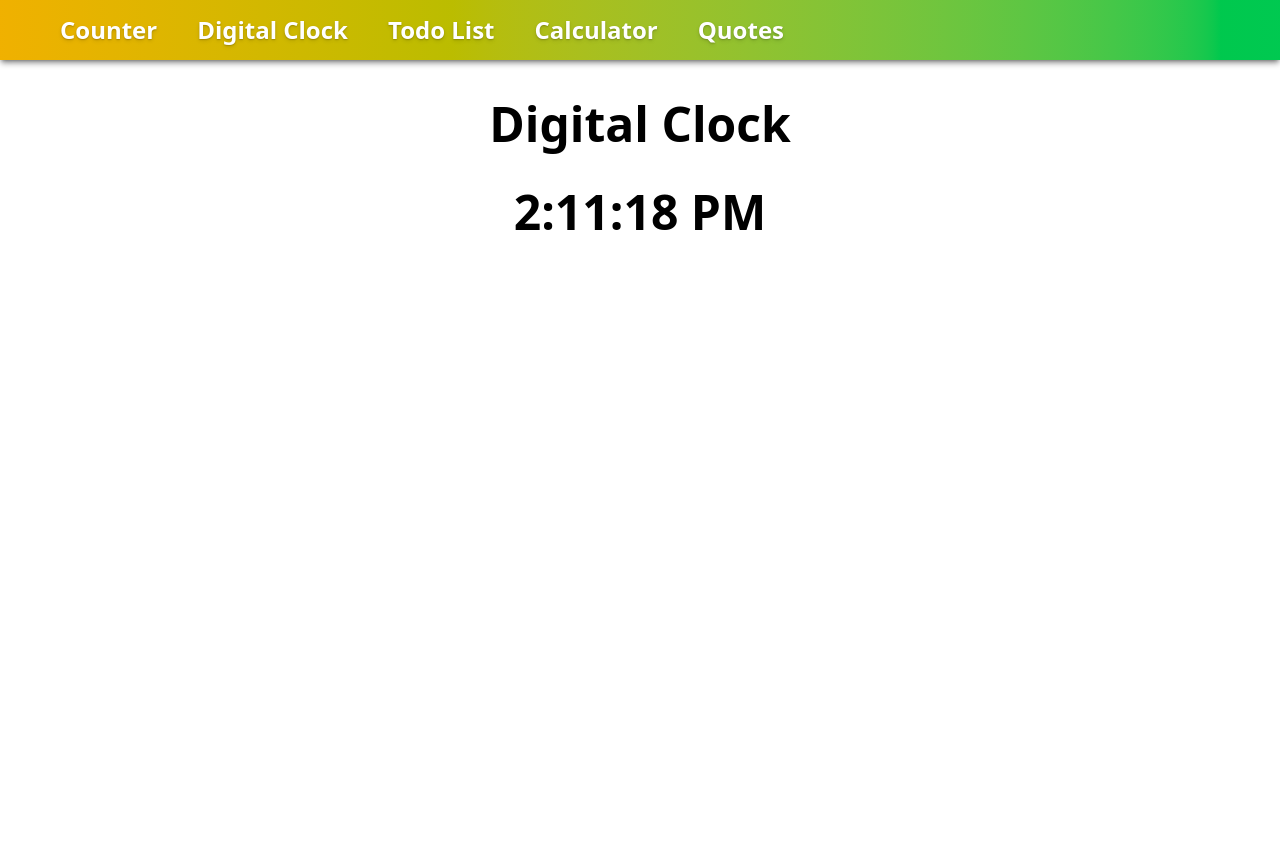
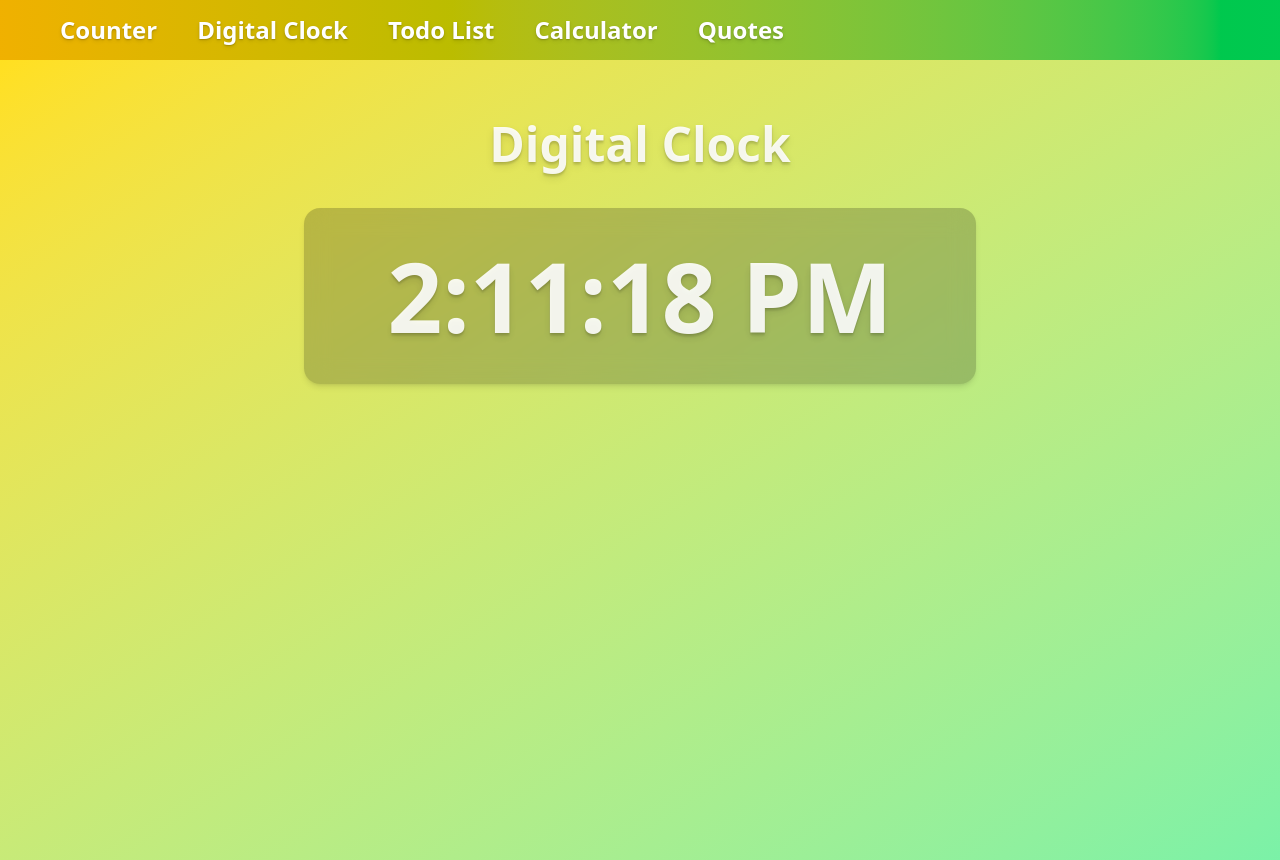
Before and after one commit to saitejavadagam/React-mini-projects, a React (Vite) app: page /digitalclock in a window 1280 px wide. Before the commit the page ends 800 px from the top, so only its background shows below. Built offline with nearby package versions, Linux system fonts and the light colour scheme.

Commit message:
Digital clock

```diff
--- a/index.html
+++ b/index.html
@@ -4,7 +4,7 @@
     <meta charset="UTF-8" />
     <link rel="icon" type="image/svg+xml" href="/vite.svg" />
     <meta name="viewport" content="width=device-width, initial-scale=1.0" />
-    <title>counter</title>
+    <title>React Apps</title>
   </head>
   <body>
     <div id="root"></div>
--- a/src/App.jsx
+++ b/src/App.jsx
@@ -1,11 +1,12 @@
-import {useState} from 'react'
-import Counter from './pages/Counter'
+import React,{useState, Suspense} from 'react'
 import { Route,Routes } from 'react-router-dom'
+import './App.css'
 import Navbar from './components/Navbar'
-import DigitalClock from './pages/DigitalClock'
-import TodoList from './pages/TodoList'
-import Calculator from './pages/Calculator'
-import './App.css'
+
+const Counter = React.lazy(()=>import("./pages/Counter"));
+const DigitalClock = React.lazy(()=>import("./pages/DigitalClock"));
+const TodoList = React.lazy(()=>import("./pages/TodoList"));
+const Calculator = React.lazy(()=>import("./pages/Calculator"));
 
 const App = () => {
 
@@ -17,10 +18,26 @@ const App = () => {
       <Navbar gradient={gradient}/>
 
       <Routes>
-        <Route path="/counter" element={<Counter setGradient={setGradient}/>} />
-        <Route path="/digitalclock" element={<DigitalClock setGradient={setGradient}/>} />
-        <Route path="/todolist" element={<TodoList setGradient={setGradient}/>} />
-        <Route path="/calculator" element={<Calculator setGradient={setGradient}/>} />
+        <Route path="/counter" element={
+          <Suspense>
+            <Counter setGradient={setGradient}/>
+          </Suspense>
+        } />
+        <Route path="/digitalclock" element={
+          <Suspense>
+            <DigitalClock setGradient={setGradient}/>
+          </Suspense>
+        } />
+        <Route path="/todolist" element={
+          <Suspense>
+            <TodoList setGradient={setGradient}/>
+          </Suspense>
+        } />
+        <Route path="/calculator" element={
+          <Suspense>
+            <Calculator setGradient={setGradient}/>
+          </Suspense>
+        } />
       </Routes>
     </div>
   )
--- a/src/pages/Calculator.jsx
+++ b/src/pages/Calculator.jsx
@@ -1,3 +1,4 @@
+/* eslint-disable react-hooks/exhaustive-deps */
 import React, { useEffect } from 'react'
 
 const Calculator = ({setGradient}) => {
--- a/src/pages/DigitalClock.jsx
+++ b/src/pages/DigitalClock.jsx
@@ -17,11 +17,15 @@ const DigitalClock = ({setGradient}) => {
     },[]);
 
   return (
-    <div className='flex flex-col items-center gap-10 font-bold text-5xl'>
-        <h1 className='mt-10'>Digital Clock</h1>
-        <p>{time}</p>
+   <div className='h-screen bg-linear-to-br from-yellow-300 to-green-300 font-bold text-5xl p-5 text-white/90 text-shadow-lg'>
 
+    <h1 align="center" className='mt-10'>Digital Clock</h1>
+
+    <div className='bg-black/20 backdrop-blur-md p-5 rounded-2xl shadow-md max-w-2xl mx-auto mt-10 flex justify-center text-8xl py-10'>
+        <p className=''>{time}</p>
     </div>
+
+   </div>
   )
 }
 
```
